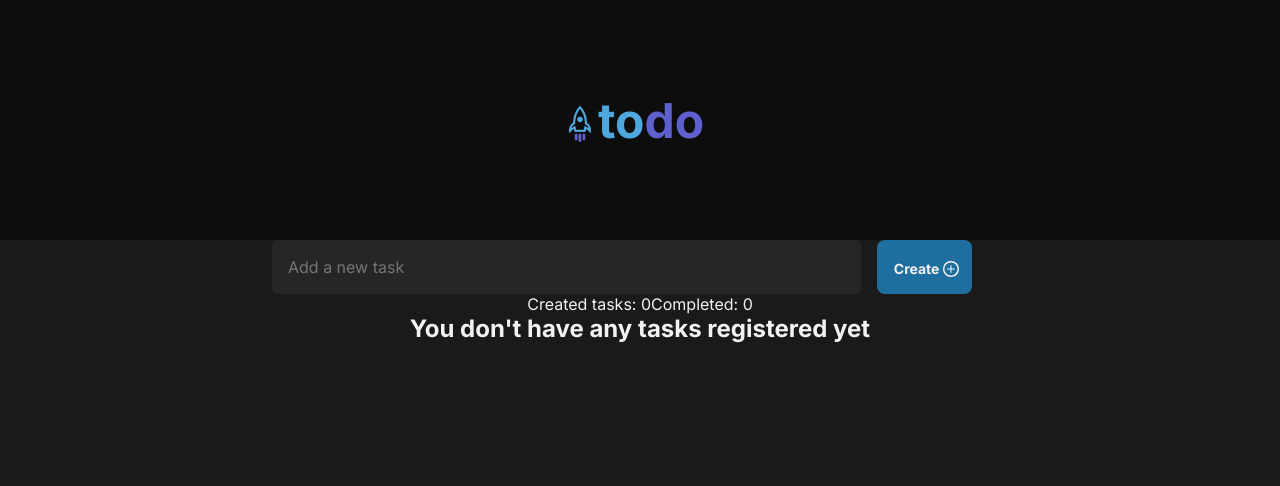
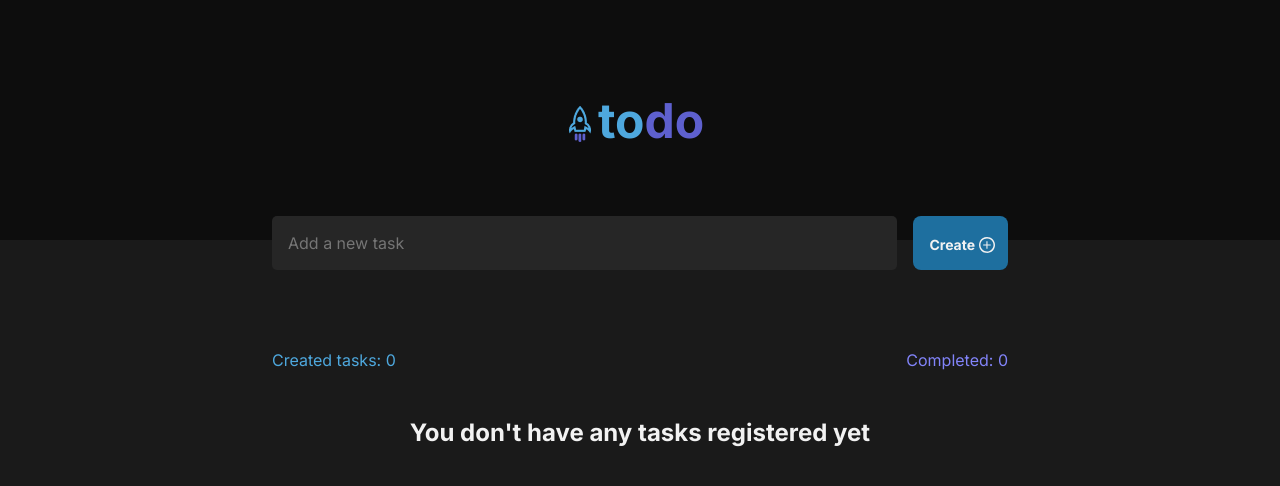
Before and after one commit to WGabrielM/todolist-react-desafio, a React (Vite) app: page / in a window 1280 px wide. Shown: the top 486 px of the page. Built offline with nearby package versions, Linux system fonts and the light colour scheme.

Commit message:
change post for addTask

```diff
--- a/src/App.tsx
+++ b/src/App.tsx
@@ -1,14 +1,14 @@
 import Header from "./components/Header/Header";
 
 import "./App.module.css";
-import Post from "./components/Post/Post";
+import AddTask from "./components/AddTask/AddTask";
 
 function App() {
   return(
     <>
       <Header />
 
-      <Post />
+      <AddTask />
     </>
   );
 }
--- a/src/components/Post/Post.module.css
+++ b/src/components/AddTask/AddTask.module.css
@@ -3,10 +3,16 @@
   align-items: center;
   flex-direction: column;
 
+  margin: 0 auto;
+
+  width: 736px;
+
   .formComment {
     display: flex;
     flex-wrap: nowrap;
     flex-direction: row;
+
+    margin-top: -1.5rem;
 
     height: 54px;
     width: 736px;
@@ -21,7 +27,7 @@
       background-color: var(--gray-500);
 
       height: 100%;
-      width: 80%;
+      width: 85%;
     }
 
     button {
@@ -46,4 +52,29 @@
       }
     }
   }
+
+  .infoTasks {
+    display: flex;
+    flex-wrap: nowrap;
+    justify-content: space-between;
+
+    margin-top: 5rem;
+    margin-bottom: 3rem;
+
+    width: 100%;
+
+    :nth-child(1) {
+      color: var(--blue);
+    }
+
+    :nth-child(2) {
+      color: var(--purple);
+    }
+
+  }
+
+
+  .listTasks {
+
+  }
 }
--- a/src/components/Post/Post.tsx
+++ b/src/components/AddTask/AddTask.tsx
@@ -1,6 +1,6 @@
-import style from "./Post.module.css";
+import style from "./AddTask.module.css";
 
-export default function Post() {
+export default function AddTask() {
   return (
     <article className={style.todo}>
 
@@ -9,12 +9,12 @@ export default function Post() {
         <button>Create</button>
       </form>
 
-      <div>
+      <div className={style.infoTasks}>
         <span>Created tasks: 0</span>
         <span>Completed: 0</span>
       </div>
 
-      <div>
+      <div className={style.listTasks}>
         <h2>You don't have any tasks registered yet</h2>
       </div>
     </article>
```
